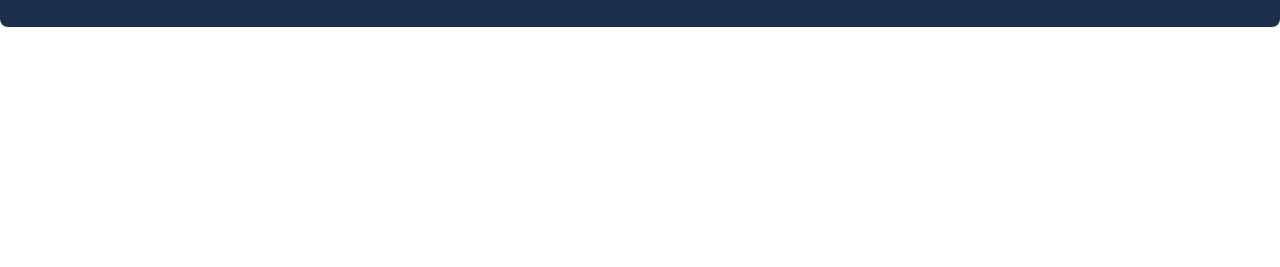
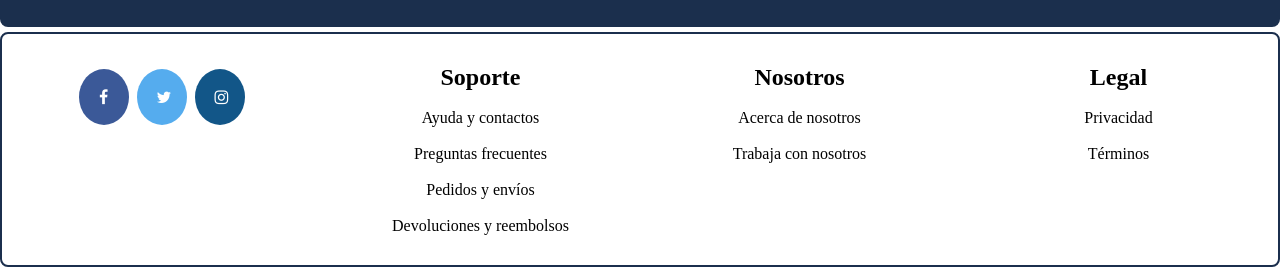
Before and after one commit to lenninr/Proyecto1-LandingdeNegocio, a plain HTML site: page index.html in a window 1280 px wide. Shown: the part 1568-1835 px from the top of the page. Before the commit the page ends 1595 px from the top, so only its background shows below. Drawn offline with Linux system fonts and the light colour scheme.

Commit message:
se finalizo la seccion footer

```diff
--- a/index.html
+++ b/index.html
@@ -93,36 +93,88 @@
             <div class="blog-item-container">
 
                 <div class="blog-item">
-                    <a href="#"><img src="https://scontent.fmex31-1.fna.fbcdn.net/v/t39.30808-6/242890761_217126020477655_33082396726348189_n.jpg?_nc_cat=109&ccb=1-7&_nc_sid=5f2048&_nc_eui2=AeE-1Er_AiJK41ew9QTRxlLyaf0DUY3m1jpp_QNRjebWOku2cHBk7dICIPp_UgIRJ8hjKw8IVLxe5Wb36QTF3OT0&_nc_ohc=7mlsWsH3lfsAb5dbe2F&_nc_ht=scontent.fmex31-1.fna&oh=00_AfChcWcl3c7PHmkEsPKNzSbKanNJh1lEL-IRA1ppKXrlzg&oe=66210017" alt="" class="blog-item-img"></a>
-                    <a href="#" class="blog-link"><p class="blog-item">Tenis <br>$1,000.00 mxn</p></a>
+                    <a href="#"><img
+                            src="https://scontent.fmex31-1.fna.fbcdn.net/v/t39.30808-6/242890761_217126020477655_33082396726348189_n.jpg?_nc_cat=109&ccb=1-7&_nc_sid=5f2048&_nc_eui2=AeE-1Er_AiJK41ew9QTRxlLyaf0DUY3m1jpp_QNRjebWOku2cHBk7dICIPp_UgIRJ8hjKw8IVLxe5Wb36QTF3OT0&_nc_ohc=7mlsWsH3lfsAb5dbe2F&_nc_ht=scontent.fmex31-1.fna&oh=00_AfChcWcl3c7PHmkEsPKNzSbKanNJh1lEL-IRA1ppKXrlzg&oe=66210017"
+                            alt="" class="blog-item-img"></a>
+                    <a href="#" class="blog-link">
+                        <p class="blog-item">Tenis <br>$1,000.00 mxn</p>
+                    </a>
                 </div>
 
                 <div class="blog-item">
-                    <a href="#"><img src="https://scontent.fmex36-1.fna.fbcdn.net/v/t39.30808-6/242873896_217126083810982_4431558261413450112_n.jpg?_nc_cat=106&ccb=1-7&_nc_sid=5f2048&_nc_eui2=AeFSJjuFKxbPnT-Pe13XIuyMUSeck5QlZ9dRJ5yTlCVn11soXr9qpQ7E4ErjDYhbDkpU18Txe5lfDI9facvdOFHG&_nc_ohc=yBMJ3hRnFGIAb4eHAi-&_nc_ht=scontent.fmex36-1.fna&oh=00_AfDJu08vAkdhdXAYOS2Ad2SnV45aE5vwS4zdIMuDd3_kDQ&oe=662110F7" alt="" class="blog-item-img"></a>
-                    <a href="#" class="blog-link"><p class="blog-item">Tenis <br>$1,000.00 mxn</p></a>
+                    <a href="#"><img
+                            src="https://scontent.fmex36-1.fna.fbcdn.net/v/t39.30808-6/242873896_217126083810982_4431558261413450112_n.jpg?_nc_cat=106&ccb=1-7&_nc_sid=5f2048&_nc_eui2=AeFSJjuFKxbPnT-Pe13XIuyMUSeck5QlZ9dRJ5yTlCVn11soXr9qpQ7E4ErjDYhbDkpU18Txe5lfDI9facvdOFHG&_nc_ohc=yBMJ3hRnFGIAb4eHAi-&_nc_ht=scontent.fmex36-1.fna&oh=00_AfDJu08vAkdhdXAYOS2Ad2SnV45aE5vwS4zdIMuDd3_kDQ&oe=662110F7"
+                            alt="" class="blog-item-img"></a>
+                    <a href="#" class="blog-link">
+                        <p class="blog-item">Tenis <br>$1,000.00 mxn</p>
+                    </a>
                 </div>
 
                 <div class="blog-item">
-                    <a href="#"><img src="https://scontent.fmex36-1.fna.fbcdn.net/v/t39.30808-6/242916467_217126137144310_4138936273707679364_n.jpg?_nc_cat=106&ccb=1-7&_nc_sid=5f2048&_nc_eui2=AeHr0eg0I7zgWvLU6r8_PjUHelonskMLYqx6WieyQwtirFAWl_RcCb1X5YDj2IDViAvyW9UcWEbTSAqybuv3mUEc&_nc_ohc=2F_N2anXZPkAb4_shtK&_nc_ht=scontent.fmex36-1.fna&oh=00_AfAcIlYlIsg_DPcp2P7lVhGYMXpNVHgKzLg2j8bYe1f7nQ&oe=6621077D" alt="" class="blog-item-img"></a>
-                    <a href="#" class="blog-link"><p class="blog-item">Tenis <br>$1,000.00 mxn</p></a>
+                    <a href="#"><img
+                            src="https://scontent.fmex36-1.fna.fbcdn.net/v/t39.30808-6/242916467_217126137144310_4138936273707679364_n.jpg?_nc_cat=106&ccb=1-7&_nc_sid=5f2048&_nc_eui2=AeHr0eg0I7zgWvLU6r8_PjUHelonskMLYqx6WieyQwtirFAWl_RcCb1X5YDj2IDViAvyW9UcWEbTSAqybuv3mUEc&_nc_ohc=2F_N2anXZPkAb4_shtK&_nc_ht=scontent.fmex36-1.fna&oh=00_AfAcIlYlIsg_DPcp2P7lVhGYMXpNVHgKzLg2j8bYe1f7nQ&oe=6621077D"
+                            alt="" class="blog-item-img"></a>
+                    <a href="#" class="blog-link">
+                        <p class="blog-item">Tenis <br>$1,000.00 mxn</p>
+                    </a>
                 </div>
 
                 <div class="blog-item">
-                    <a href="#"><img src="https://scontent.fmex31-1.fna.fbcdn.net/v/t39.30808-6/242890761_217126020477655_33082396726348189_n.jpg?_nc_cat=109&ccb=1-7&_nc_sid=5f2048&_nc_eui2=AeE-1Er_AiJK41ew9QTRxlLyaf0DUY3m1jpp_QNRjebWOku2cHBk7dICIPp_UgIRJ8hjKw8IVLxe5Wb36QTF3OT0&_nc_ohc=7mlsWsH3lfsAb5dbe2F&_nc_ht=scontent.fmex31-1.fna&oh=00_AfChcWcl3c7PHmkEsPKNzSbKanNJh1lEL-IRA1ppKXrlzg&oe=66210017" alt="" class="blog-item-img"></a>
-                    <a href="#" class="blog-link"><p class="blog-item">Tenis <br>$1,000.00 mxn</p></a>
+                    <a href="#"><img
+                            src="https://scontent.fmex31-1.fna.fbcdn.net/v/t39.30808-6/242890761_217126020477655_33082396726348189_n.jpg?_nc_cat=109&ccb=1-7&_nc_sid=5f2048&_nc_eui2=AeE-1Er_AiJK41ew9QTRxlLyaf0DUY3m1jpp_QNRjebWOku2cHBk7dICIPp_UgIRJ8hjKw8IVLxe5Wb36QTF3OT0&_nc_ohc=7mlsWsH3lfsAb5dbe2F&_nc_ht=scontent.fmex31-1.fna&oh=00_AfChcWcl3c7PHmkEsPKNzSbKanNJh1lEL-IRA1ppKXrlzg&oe=66210017"
+                            alt="" class="blog-item-img"></a>
+                    <a href="#" class="blog-link">
+                        <p class="blog-item">Tenis <br>$1,000.00 mxn</p>
+                    </a>
                 </div>
 
                 <div class="blog-item">
-                    <a href="#"><img src="https://scontent.fmex36-1.fna.fbcdn.net/v/t39.30808-6/242873896_217126083810982_4431558261413450112_n.jpg?_nc_cat=106&ccb=1-7&_nc_sid=5f2048&_nc_eui2=AeFSJjuFKxbPnT-Pe13XIuyMUSeck5QlZ9dRJ5yTlCVn11soXr9qpQ7E4ErjDYhbDkpU18Txe5lfDI9facvdOFHG&_nc_ohc=yBMJ3hRnFGIAb4eHAi-&_nc_ht=scontent.fmex36-1.fna&oh=00_AfDJu08vAkdhdXAYOS2Ad2SnV45aE5vwS4zdIMuDd3_kDQ&oe=662110F7" alt="" class="blog-item-img"></a>
-                    <a href="#" class="blog-link"><p class="blog-item">Tenis <br>$1,000.00 mxn</p></a>
+                    <a href="#"><img
+                            src="https://scontent.fmex36-1.fna.fbcdn.net/v/t39.30808-6/242873896_217126083810982_4431558261413450112_n.jpg?_nc_cat=106&ccb=1-7&_nc_sid=5f2048&_nc_eui2=AeFSJjuFKxbPnT-Pe13XIuyMUSeck5QlZ9dRJ5yTlCVn11soXr9qpQ7E4ErjDYhbDkpU18Txe5lfDI9facvdOFHG&_nc_ohc=yBMJ3hRnFGIAb4eHAi-&_nc_ht=scontent.fmex36-1.fna&oh=00_AfDJu08vAkdhdXAYOS2Ad2SnV45aE5vwS4zdIMuDd3_kDQ&oe=662110F7"
+                            alt="" class="blog-item-img"></a>
+                    <a href="#" class="blog-link">
+                        <p class="blog-item">Tenis <br>$1,000.00 mxn</p>
+                    </a>
                 </div>
 
                 <div class="blog-item">
-                    <a href="#"><img src="https://scontent.fmex36-1.fna.fbcdn.net/v/t39.30808-6/242916467_217126137144310_4138936273707679364_n.jpg?_nc_cat=106&ccb=1-7&_nc_sid=5f2048&_nc_eui2=AeHr0eg0I7zgWvLU6r8_PjUHelonskMLYqx6WieyQwtirFAWl_RcCb1X5YDj2IDViAvyW9UcWEbTSAqybuv3mUEc&_nc_ohc=2F_N2anXZPkAb4_shtK&_nc_ht=scontent.fmex36-1.fna&oh=00_AfAcIlYlIsg_DPcp2P7lVhGYMXpNVHgKzLg2j8bYe1f7nQ&oe=6621077D" alt="" class="blog-item-img"></a>
-                    <a href="#" class="blog-link"><p class="blog-item">Tenis <br>$1,000.00 mxn</p></a>
+                    <a href="#"><img
+                            src="https://scontent.fmex36-1.fna.fbcdn.net/v/t39.30808-6/242916467_217126137144310_4138936273707679364_n.jpg?_nc_cat=106&ccb=1-7&_nc_sid=5f2048&_nc_eui2=AeHr0eg0I7zgWvLU6r8_PjUHelonskMLYqx6WieyQwtirFAWl_RcCb1X5YDj2IDViAvyW9UcWEbTSAqybuv3mUEc&_nc_ohc=2F_N2anXZPkAb4_shtK&_nc_ht=scontent.fmex36-1.fna&oh=00_AfAcIlYlIsg_DPcp2P7lVhGYMXpNVHgKzLg2j8bYe1f7nQ&oe=6621077D"
+                            alt="" class="blog-item-img"></a>
+                    <a href="#" class="blog-link">
+                        <p class="blog-item">Tenis <br>$1,000.00 mxn</p>
+                    </a>
                 </div>
+            </div>
+    </main>
+
+    <!--FOOTER-->
+    <footer>
+        <div class="footer-container">
+            <div class="footer-container-item">
+                <a href="#" class="fa fa-facebook"></a>
+                <a href="#" class="fa fa-twitter"></a>
+                <a href="#" class="fa fa-instagram"></a>
+            </div>
+            <div class="footer-container-item">
+                <h2>Soporte</h2>
+                <p><br><a href="#" class="footer-link">Ayuda y contactos</a></p>
+                <p><br><a href="#" class="footer-link">Preguntas frecuentes</a></p>
+                <p><br><a href="#" class="footer-link">Pedidos y envíos</a></p>
+                <p><br><a href="#" class="footer-link">Devoluciones y reembolsos</a></p>
+            </div>
+            <div class="footer-container-item">
+                <h2>Nosotros</h2>
+                <p><br><a href="#" class="footer-link">Acerca de nosotros</a></p>
+                <p><br><a href="#" class="footer-link">Trabaja con nosotros</a></p>
+            </div>
+            <div class="footer-container-item">
+                <h2>Legal</h2>
+                <p><br><a href="#" class="footer-link">Privacidad</a></p>
+                <p><br><a href="#" class="footer-link">Términos</a></p>
+            </div>
         </div>
-    </main>
+    </footer>
 
 </body>
 
--- a/styles.css
+++ b/styles.css
@@ -7,8 +7,8 @@
 }
 
 html {
-	font-size:medium;
-	font-family:serif;
+    font-size: medium;
+    font-family: serif;
 }
 
 body {
@@ -23,46 +23,46 @@ body {
 .header {
     width: 100%;
     height: auto;
-    background-color:rgb(27, 47, 77);
-    display:flex;
+    background-color: rgb(27, 47, 77);
+    display: flex;
     flex-flow: column wrap;
-    gap:30px;
+    gap: 30px;
     padding: 30px;
     border-radius: 8px;
 }
 
-.header-logo-container{
+.header-logo-container {
     width: 100%;
     height: auto;
-    display:flex;
+    display: flex;
     flex-flow: column wrap;
-    justify-content:center;
+    justify-content: center;
     align-items: center;
 }
 
-.header-logo{
+.header-logo {
     width: 15%;
 }
 
-.navigation-bar{
+.navigation-bar {
     text-align: end;
-    display:flex;
+    display: flex;
     flex-flow: row wrap;
-    justify-content:center;
+    justify-content: center;
     text-align: center;
     width: 100%;
     flex: auto;
 }
 
-.header-list{
+.header-list {
     width: 60%;
 }
 
-.header-list-item{
-    display:inline;
+.header-list-item {
+    display: inline;
 }
 
-.header-link{
+.header-link {
     color: white;
     margin: 5px;
     text-decoration: none;
@@ -75,10 +75,10 @@ body {
 
 /*Main*/
 
-.main{
-    display:flex;
+.main {
+    display: flex;
     flex-flow: column wrap;
-    justify-content:center;
+    justify-content: center;
     gap: 5px;
     width: 100%;
     border-radius: 8px;
@@ -86,11 +86,11 @@ body {
 
 /*---------------- JUMBOTRON -----------------*/
 
-.jumbotron-container{
-    display:flex;
+.jumbotron-container {
+    display: flex;
     flex-direction: row;
     flex-wrap: wrap;
-    justify-content:center;
+    justify-content: center;
     align-items: center;
     width: 100%;
     gap: 30px;
@@ -101,23 +101,23 @@ body {
     border-color: rgb(27, 47, 77);
 }
 
-.jumbotron-item-1{
-    display:flex;
+.jumbotron-item-1 {
+    display: flex;
     flex-direction: column;
     flex-wrap: wrap;
     align-items: baseline;
     text-align: baseline;
-    justify-content:baseline;
+    justify-content: baseline;
     width: 48%;
-    font-size:x-large;
-    font-style:bold;
-    text-wrap:wrap
+    font-size: x-large;
+    font-style: bold;
+    text-wrap: wrap
 }
 
-.jumbotron-item-2{
-    display:flex;
+.jumbotron-item-2 {
+    display: flex;
     flex-wrap: wrap;
-    justify-content:center;
+    justify-content: center;
     align-items: center;
     text-align: baseline;
     width: 48%;
@@ -135,11 +135,12 @@ form {
 /* Add some padding and a grey background color to containers */
 .container {
     padding: 20px;
-    background-color:white;
+    background-color: white;
 }
 
 /* Style the input elements and the submit button */
-  input[type=text], input[type=submit] {
+input[type=text],
+input[type=submit] {
     width: 100%;
     padding: 12px;
     margin: 8px 0;
@@ -166,27 +167,28 @@ form {
 
 /* ------------------Blog-------------------- */
 
-.blog-container{
-    display:flex;
+.blog-container {
+    display: flex;
     flex-flow: column wrap;
-    justify-content:center;
+    justify-content: center;
     width: 100%;
-    background-color:rgb(27, 47, 77);
+    background-color: rgb(27, 47, 77);
     padding: 30px;
     gap: 30px;
     border-radius: 8px;
 }
 
-.blog-header-section{
-    display:flex;
+.blog-header-section {
+    display: flex;
     flex-flow: row wrap;
-    justify-content:center;
+    justify-content: center;
     width: 100%;
     color: white;
 }
-.blog-item-container{
+
+.blog-item-container {
     width: 100%;
-    display:flex;
+    display: flex;
     flex-direction: row;
     flex-wrap: wrap;
     justify-content: center;
@@ -194,7 +196,7 @@ form {
     gap: 30px;
 }
 
-.blog-item{
+.blog-item {
     width: 30%;
     display: flex;
     flex-wrap: wrap;
@@ -204,17 +206,17 @@ form {
     color: #ffffff;
 }
 
-.blog-item-img{
-    width:100%;
+.blog-item-img {
+    width: 100%;
     height: fit-content;
     border-radius: 8px;
 }
 
-.blog-item-img:hover{
+.blog-item-img:hover {
     opacity: 0.7;
 }
 
-.blog-link{
+.blog-link {
     text-decoration: none;
     color: black;
 }
@@ -223,3 +225,61 @@ form {
     text-decoration: underline;
     color: white;
 }
+
+/* ---------------FOOTER---------------- */
+
+.footer-container {
+    display: grid;
+    grid-template-columns: repeat(auto-fill, minmax(300px, 1fr));
+    background-color: white;
+    border-style: solid;
+    border-width: 2px;
+    border-color: rgb(27, 47, 77);
+    border-radius: 8px;
+}
+
+.footer-container-item {
+    text-align: center;
+    padding: 30px;
+}
+
+.footer-link {
+    text-decoration: none;
+    color: black;
+}
+
+.footer-link:hover {
+    text-decoration: underline;
+    color: blue;
+}
+
+/*Social Media Buttons styling*/
+
+.fa {
+    padding: 20px;
+    font-size: 30px;
+    width: 50px;
+    text-align: center;
+    text-decoration: none;
+    margin: 5px 2px;
+    border-radius: 50%;
+}
+
+.fa:hover {
+    opacity: 0.7;
+}
+
+.fa-facebook {
+    background: #3B5998;
+    color: white;
+}
+
+.fa-twitter {
+    background: #55ACEE;
+    color: white;
+}
+
+.fa-instagram {
+    background: #125688;
+    color: white;
+}
```
Lines whose indentation alone changed are shown as unchanged.
